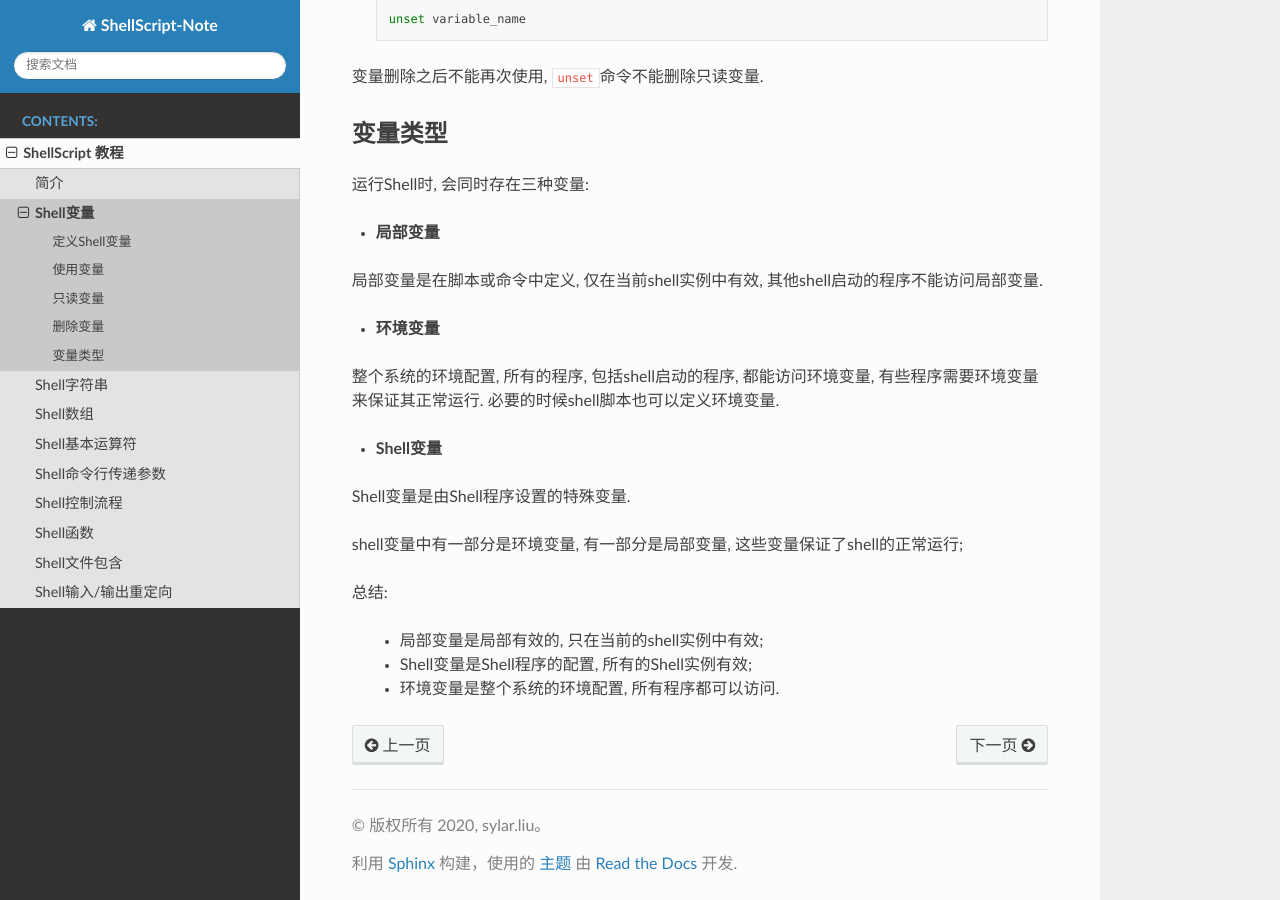
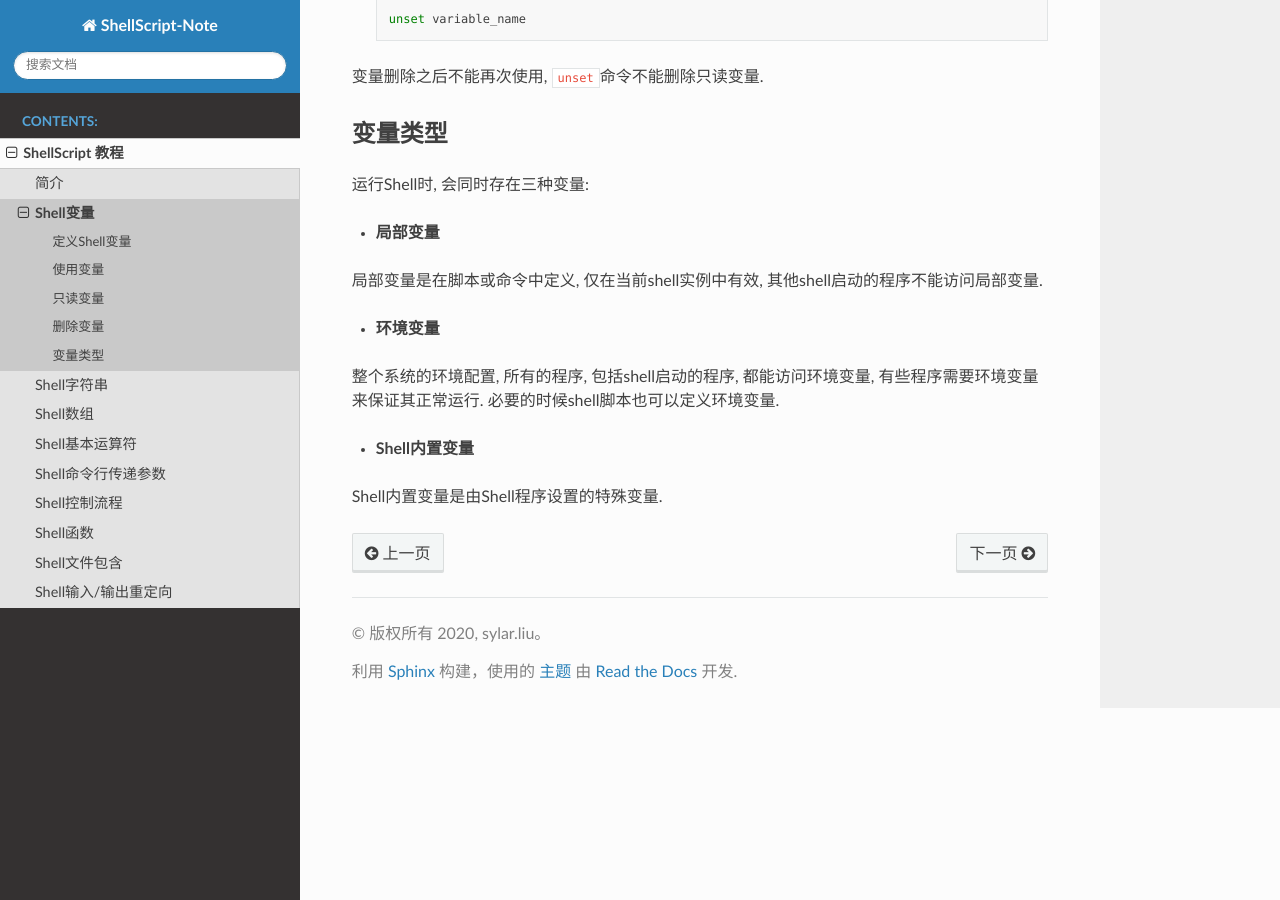
Before and after one commit to My-LearningNotes/ShellScript, a Sphinx documentation site: the page built from source/tutorial/variable.rst, in a window 1280 px wide and 900 px high, scrolled down 1775 px. Built offline with Sphinx 7.4.7 and the Read the Docs theme 2.0.0, drawn with Linux system fonts in a browser that asks for light colours.

Commit message:
修改关于变量的笔记

```diff
--- a/source/tutorial/variable.rst
+++ b/source/tutorial/variable.rst
@@ -6,11 +6,8 @@ Shell变量
 -------------
 
 -   **定义变量时, 没有变量类型, 直接给出变量名;**
-
 -   变量名只能包含数字, 字母和下划线, 且不能以数字开头(和C语言中变量的命名规则相同);
-
 -   变量名不能使用\ ``bash``\ 里的关键字(可以用\ ``help``\ 命令查看保留关键字);
-
 -   **变量名, 值和等号之间不能有空格.**
 
 Example:
@@ -111,16 +109,6 @@ Example:
 整个系统的环境配置, 所有的程序, 包括shell启动的程序, 都能访问环境变量, 有些程序需要环境变量来保证其正常运行.
 必要的时候shell脚本也可以定义环境变量.
 
--   **Shell变量**
+-   **Shell内置变量**
 
-Shell变量是由Shell程序设置的特殊变量.
-
-shell变量中有一部分是环境变量, 有一部分是局部变量, 这些变量保证了shell的正常运行;
-
-总结:
-
-    * 局部变量是局部有效的, 只在当前的shell实例中有效;
-
-    * Shell变量是Shell程序的配置, 所有的Shell实例有效;
-
-    * 环境变量是整个系统的环境配置, 所有程序都可以访问.
+Shell内置变量是由Shell程序设置的特殊变量.
```
Also changed, not shown: other parts of source/tutorial/variable.rst (+1 -0 lines).
